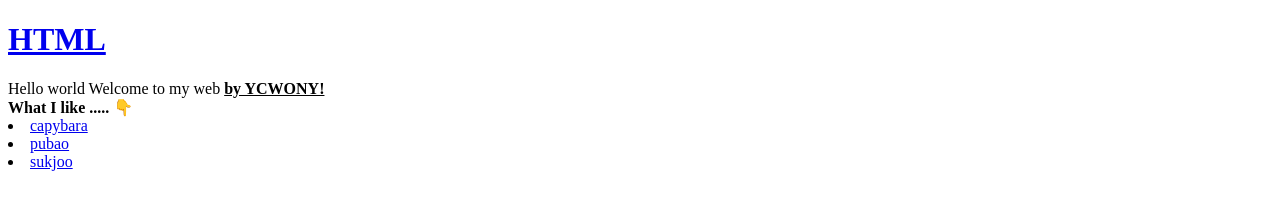
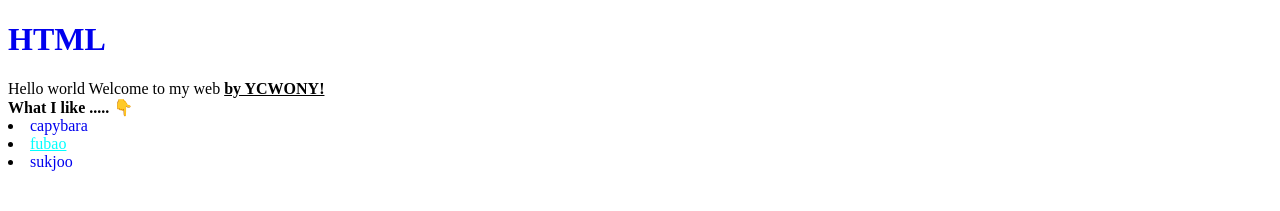
Before and after one commit to ycwony/pcss, a plain HTML site: page 2.html in a window 1280 px wide. Shown: the top 211 px of the page. Drawn offline with Linux system fonts and the light colour scheme.

Commit message:
Update 2.html

```diff
--- a/2.html
+++ b/2.html
@@ -6,13 +6,14 @@
     <title>Document</title>
 </head>
 <body>
-    <h1><a href="index.html">HTML</a></h1>
+    <h1><a href="index.html"style='text-decoration:none'>HTML</a></h1>
     Hello world
     Welcome to my web <u><strong>by YCWONY!</strong></u><br>
    <strong> What I like ..... 👇</strong>
-    <li><a href='1.html'>capybara</a></li>
-    <li><a href='2.html'>pubao</a></li>
-    <li><a href='3.html'>sukjoo</a></li>
+    <li><a href='1.html'style='text-decoration:none'>capybara</a></li>
+    <li><a href='2.html'
+        style="color:aqua">fubao </a></li>
+    <li><a href='3.html' style='text-decoration:none'>sukjoo</a></li>
 
     <p style="margin-bottom: 40px;">
     <h2>I miss you FUBAO🐼 ~</h2>
```
